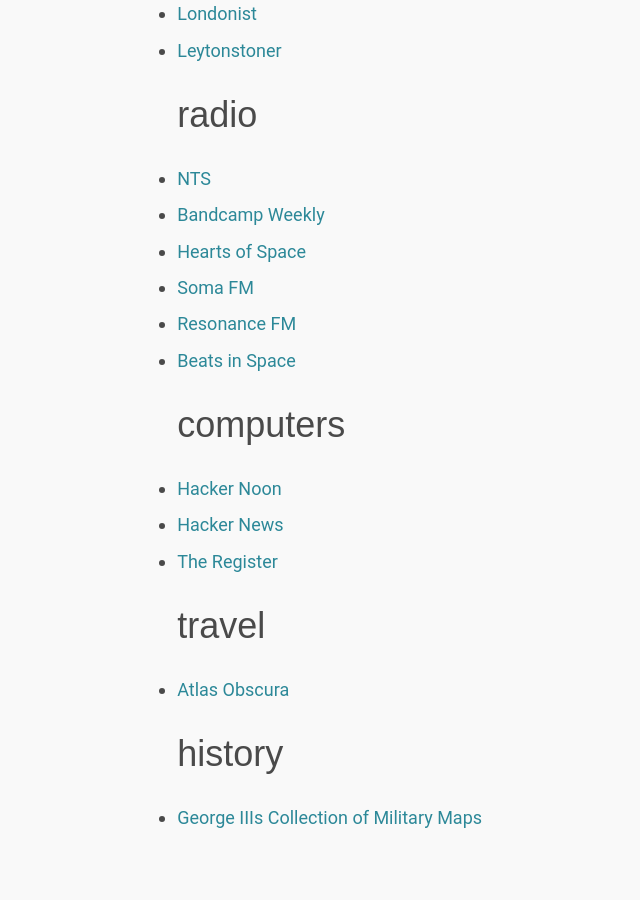
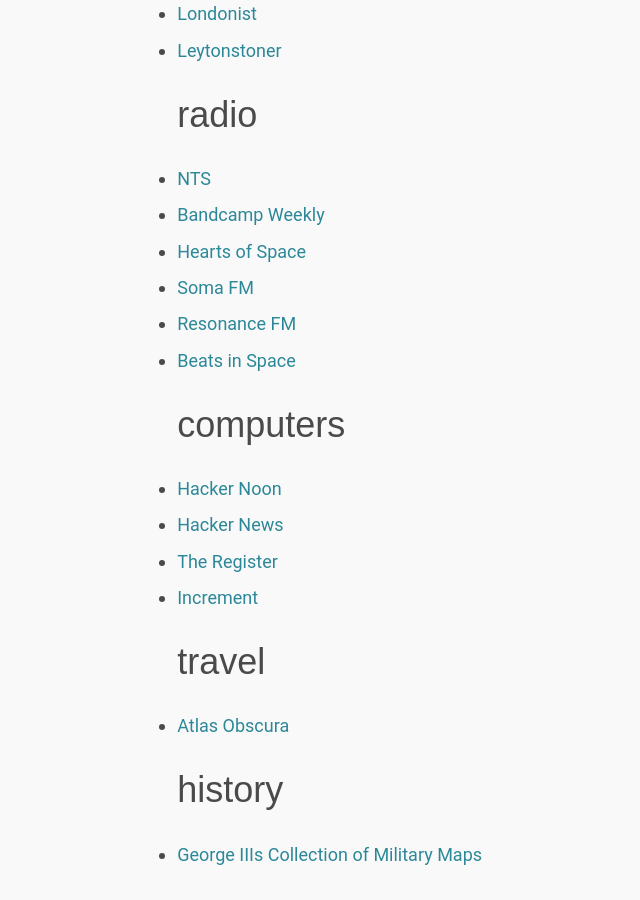
Before and after one commit to edclements/website, a Jekyll site: the page built from web-links.html, in a window 1280 px wide and 900 px high, scrolled down 1154 px. Shown: the whole window, without its empty margins (146-786 px from the left). Built offline with Jekyll 4.4.1, drawn with Linux system fonts in a browser that asks for light colours; nearby versions of some CDN libraries; before the commit the page ends 2018 px from its top, so only the background shows below that.

Commit message:
Add increment

```diff
--- a/_data/links.yml
+++ b/_data/links.yml
@@ -64,6 +64,8 @@
   href: https://news.ycombinator.com/
 - title: The Register
   href: https://www.theregister.co.uk/
+- title: Increment
+  href: https://increment.com/
 travel:
 - title: Atlas Obscura
   href: https://www.atlasobscura.com/
```
